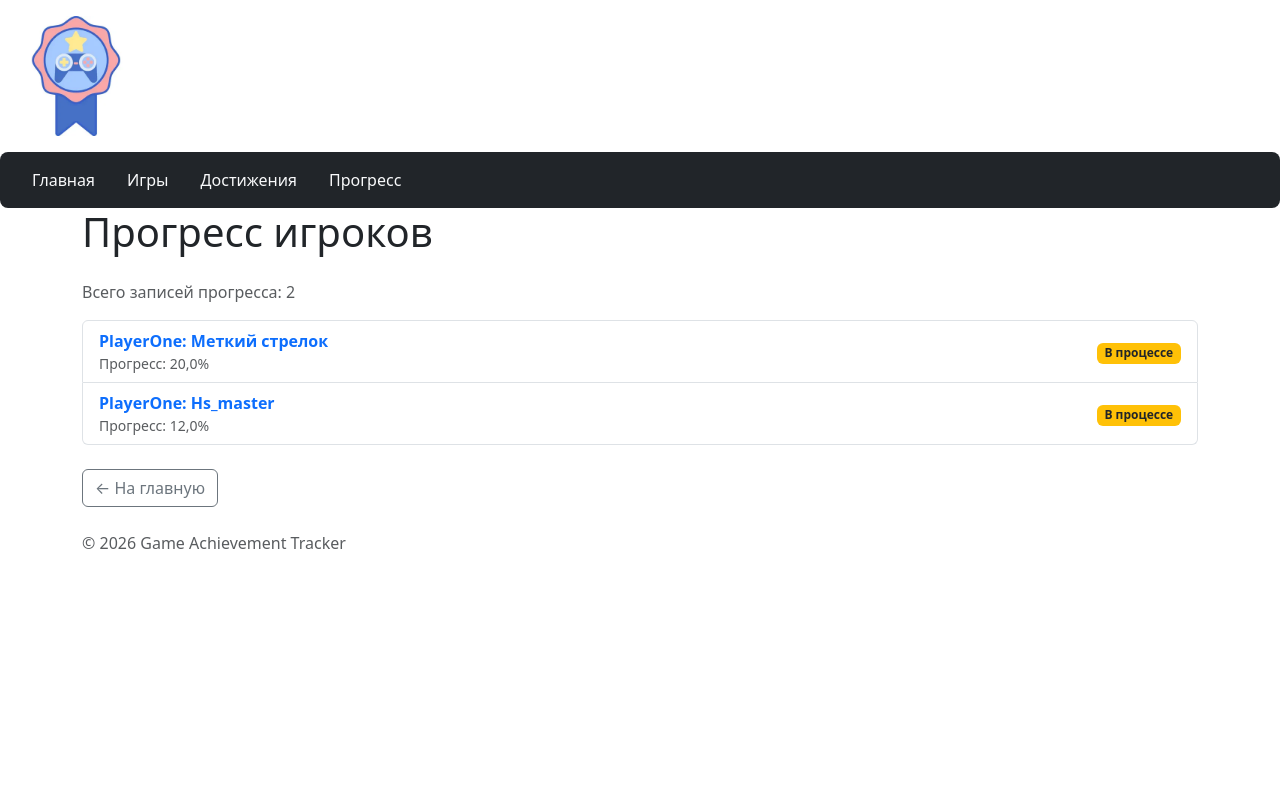
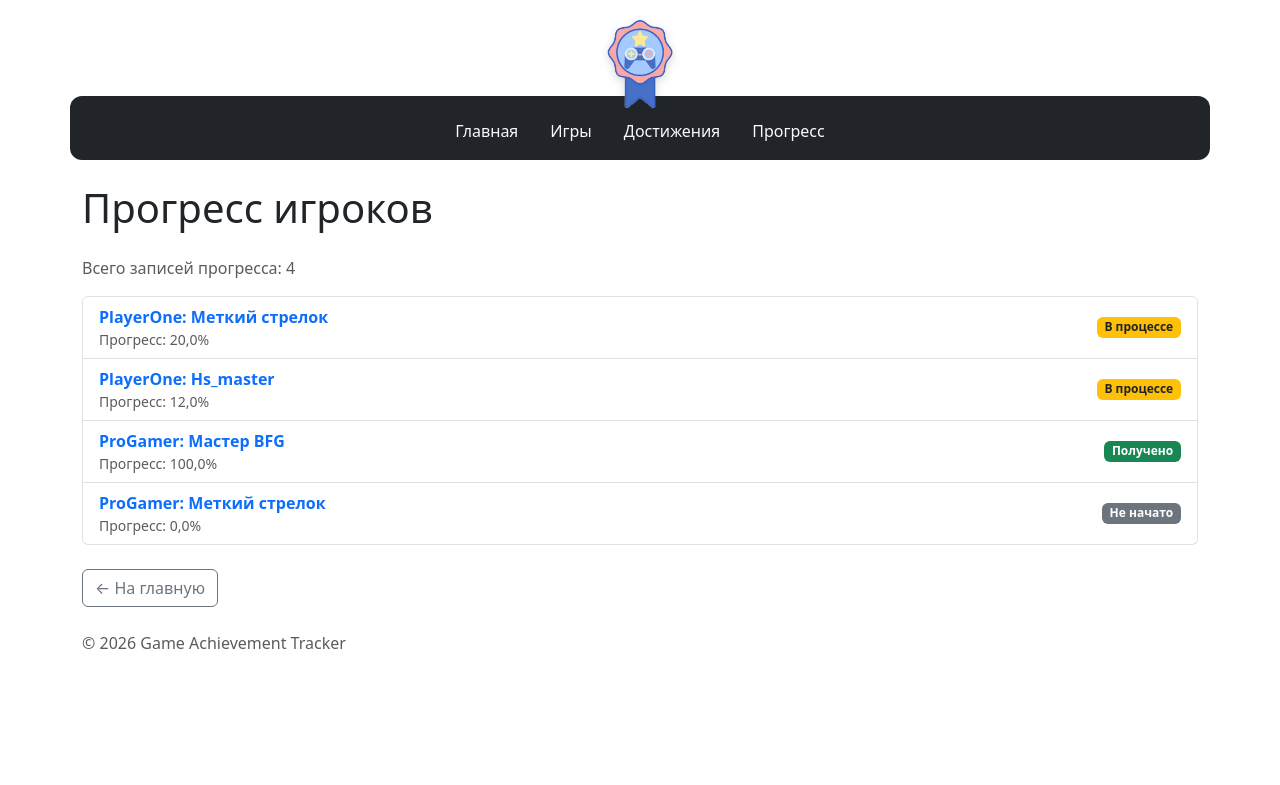
Before and after one commit to zoid603/TRPBF, a Django app: page /progress/ in a window 1280 px wide. Shown: the top 785 px of the page. Before the commit the page ends 549 px from the top, so only its background shows below. Run offline with Django 5.2, Linux system fonts and the light colour scheme; parts of the project's set-up code (start-up, migrations or seed data) failed here and were passed over.

Commit message:
PR6: reuse progress badge include and align site header
Co-authored-by: Cursor <cursoragent@cursor.com>

```diff
--- a/data/progress.json
+++ b/data/progress.json
@@ -12,5 +12,19 @@
     "achievement_id": 3,
     "completed_actions": 12,
     "record_date": "2026-10-10"
+  },
+  {
+    "id": 3,
+    "user_id": 2,
+    "achievement_id": 2,
+    "completed_actions": 10,
+    "record_date": "2026-10-01"
+  },
+  {
+    "id": 4,
+    "user_id": 2,
+    "achievement_id": 1,
+    "completed_actions": 0,
+    "record_date": "2026-10-20"
   }
 ]
--- a/homepage/static/homepage/css/style.css
+++ b/homepage/static/homepage/css/style.css
@@ -2,16 +2,31 @@ body {
     min-height: 100vh;
 }
 
+.app-header {
+    width: min(1140px, calc(100% - 2rem));
+    margin: 1.25rem auto 1.5rem;
+    display: flex;
+    flex-direction: column;
+    align-items: center;
+}
+
 .app-logo {
-    width: 120px;
+    width: 88px;
     height: auto;
-    margin: 1rem;
+    margin: 0 0 -12px;
+    border: 0;
+    background: transparent;
+    position: relative;
+    z-index: 1;
+    filter: drop-shadow(0 3px 4px rgba(33, 37, 41, 0.18));
 }
 
 .app-navigation {
-    padding: 0.5rem 1rem;
+    width: 100%;
+    justify-content: center;
+    padding: 0.95rem 1rem 0.55rem;
     background-color: #212529;
-    border-radius: 8px;
+    border-radius: 12px;
 }
 
 .app-navigation .nav-link {
@@ -36,3 +51,18 @@ body {
 .progress-status {
     font-weight: 600;
 }
+
+.progress-status-done {
+    background-color: #198754;
+    color: #fff;
+}
+
+.progress-status-active {
+    background-color: #ffc107;
+    color: #212529;
+}
+
+.progress-status-new {
+    background-color: #6c757d;
+    color: #fff;
+}
--- a/progress_records/templates/progress_records/includes/progress_status.html
+++ b/progress_records/templates/progress_records/includes/progress_status.html
@@ -1,17 +1,7 @@
-<li class="list-group-item d-flex justify-content-between align-items-center">
-    <div>
-        <a href="{% url 'progress_records:detail' progress.id %}" class="text-decoration-none fw-bold">
-            {{ progress.user.username|default:"Неизвестный игрок" }}: {{ progress.achievement.name|default:"Без названия" }}
-        </a>
-        <div class="text-muted small">Прогресс: {{ progress.percent }}%</div>
-    </div>
-    <div>
-        {% if progress.status == "Получено" %}
-            <span class="badge bg-success progress-status">{{ progress.status }}</span>
-        {% elif progress.status == "В процессе" %}
-            <span class="badge bg-warning text-dark progress-status">{{ progress.status }}</span>
-        {% else %}
-            <span class="badge bg-secondary progress-status">{{ progress.status }}</span>
-        {% endif %}
-    </div>
-</li>
+{% if progress.status == "Получено" %}
+    <span class="badge progress-status progress-status-done">{{ progress.status }}</span>
+{% elif progress.status == "В процессе" %}
+    <span class="badge progress-status progress-status-active">{{ progress.status }}</span>
+{% else %}
+    <span class="badge progress-status progress-status-new">{{ progress.status }}</span>
+{% endif %}
--- a/progress_records/templates/progress_records/progress_list.html
+++ b/progress_records/templates/progress_records/progress_list.html
@@ -8,7 +8,15 @@
 
 <ul class="list-group mb-4">
     {% for progress in progress_list %}
-        {% include "progress_records/includes/progress_status.html" %}
+        <li class="list-group-item d-flex justify-content-between align-items-center">
+            <div>
+                <a href="{% url 'progress_records:detail' progress.id %}" class="text-decoration-none fw-bold">
+                    {{ progress.user.username|default:"Неизвестный игрок" }}: {{ progress.achievement.name|default:"Без названия" }}
+                </a>
+                <div class="text-muted small">Прогресс: {{ progress.percent }}%</div>
+            </div>
+            {% include "progress_records/includes/progress_status.html" %}
+        </li>
     {% empty %}
         <li class="list-group-item text-muted">Записи прогресса отсутствуют.</li>
     {% endfor %}
--- a/templates/base.html
+++ b/templates/base.html
@@ -12,13 +12,14 @@
     <link rel="stylesheet" href="{% static 'homepage/css/style.css' %}">
 </head>
 <body>
+    <header class="app-header">
         <img
             src="{% static 'homepage/img/logo.png' %}"
             alt="Game Achievement Tracker"
             class="app-logo"
         >
-
         {% include "includes/navigation.html" %}
+    </header>
 
     <main class="container">
         {% block content %}{% endblock %}
```
Also changed, not shown: progress_records/templates/progress_records/progress_detail.html (+1 -7 lines), README.md, homepage/static/homepage/img/logo.png. Lines whose indentation alone changed are shown as unchanged.
